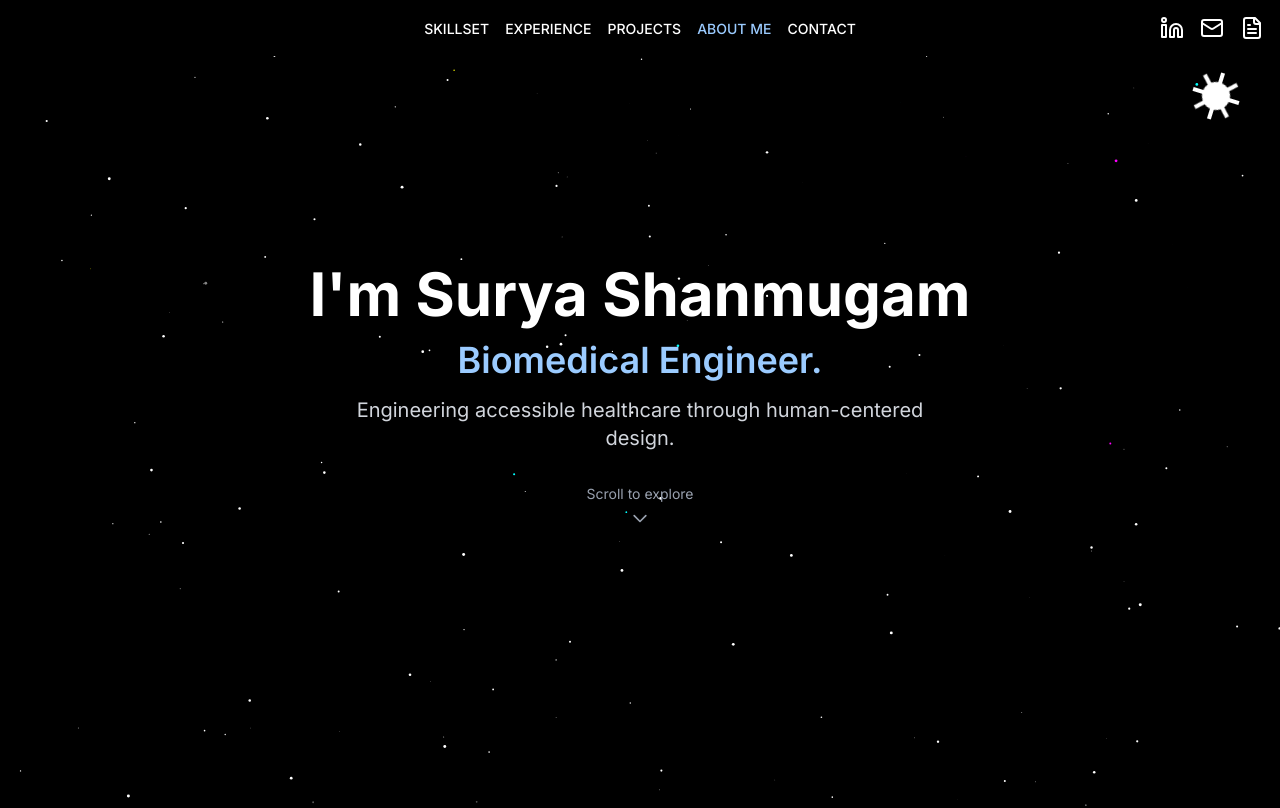
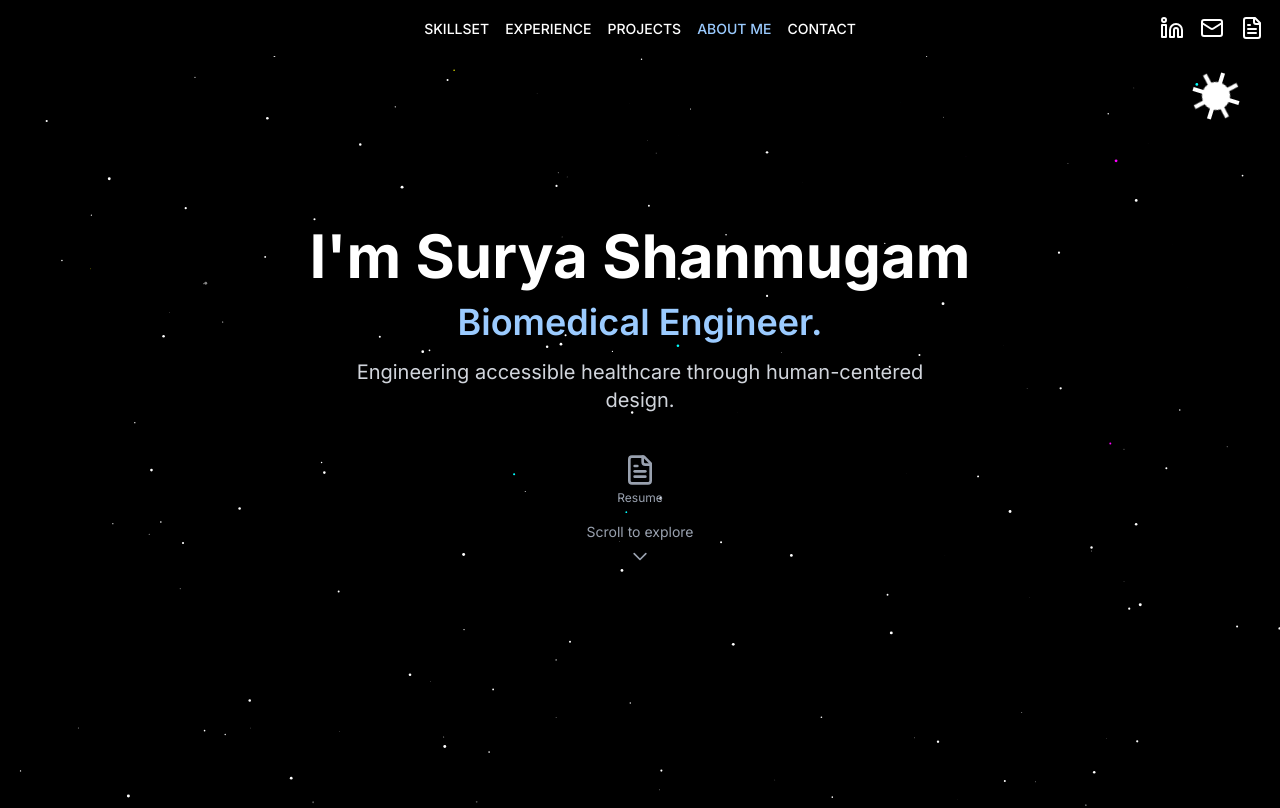
Before and after one commit to Shanmoo/Shanmoo.github.io, a Next.js app: page / in a window 1280 px wide. Shown: the top 808 px of the page. Built offline with nearby package versions, Linux system fonts and the light colour scheme.

Commit message:
Update page.tsx

```diff
--- a/app/page.tsx
+++ b/app/page.tsx
@@ -7,6 +7,7 @@
 import Contact from "@/components/contact"
 import SocialLinks from "@/components/social-links"
 import SectionDivider from "@/components/section-divider"
+import { FileText } from "lucide-react"
 
 export default function Home() {
   return (
@@ -23,7 +24,23 @@
           <p className="text-xl text-gray-300 max-w-2xl mx-auto px-4">
             Engineering accessible healthcare through human-centered design.
           </p>
-		  <div className="mt-10 animate-bounce text-gray-400 text-sm flex flex-col items-center">
+
+          {/* Resume + Scroll text */}
+          <div className="mt-10 flex flex-col items-center space-y-6">
+
+            {/* Resume Icon */}
+            <a
+              href="/SuryaShanmugam.pdf"
+              target="_blank"
+              rel="noopener noreferrer"
+              className="text-gray-400 hover:text-white transition-transform duration-300 ease-in-out animate-wiggle-slow hover:scale-110 flex flex-col items-center"
+            >
+              <FileText className="w-8 h-8" />
+              <span className="text-xs mt-1">Resume</span>
+            </a>
+
+            {/* Scroll to explore */}
+            <div className="animate-bounce text-gray-400 text-sm flex flex-col items-center">
               <span>Scroll to explore</span>
               <svg
                 className="w-5 h-5 mt-1"
@@ -34,6 +51,7 @@
               >
                 <path strokeLinecap="round" strokeLinejoin="round" d="M19 9l-7 7-7-7" />
               </svg>
+            </div>
           </div>
         </div>
       </div>
@@ -52,7 +70,6 @@
 
       <SectionDivider />
       <Contact />
-
     </main>
   )
 }
```
Lines whose indentation alone changed are shown as unchanged.
